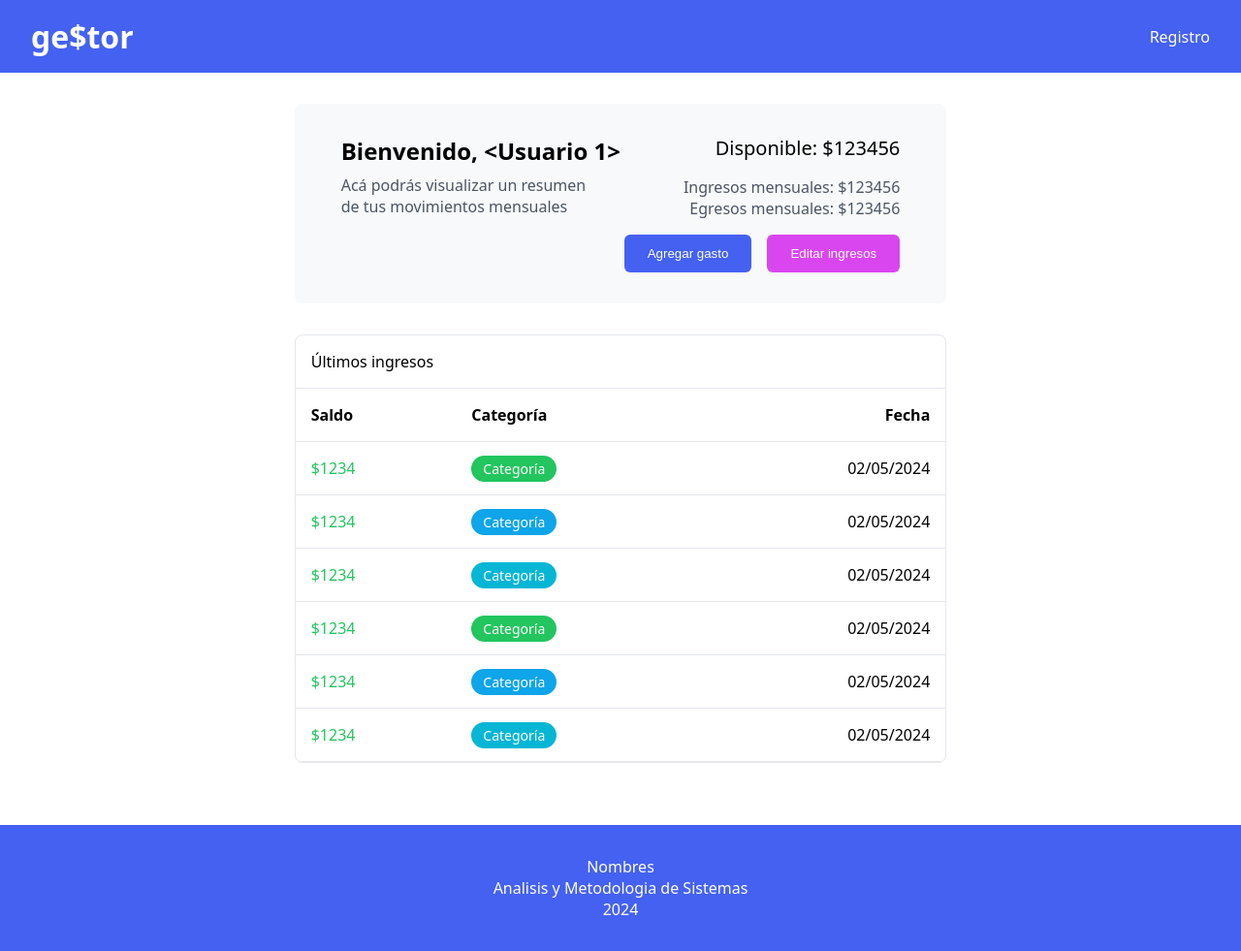
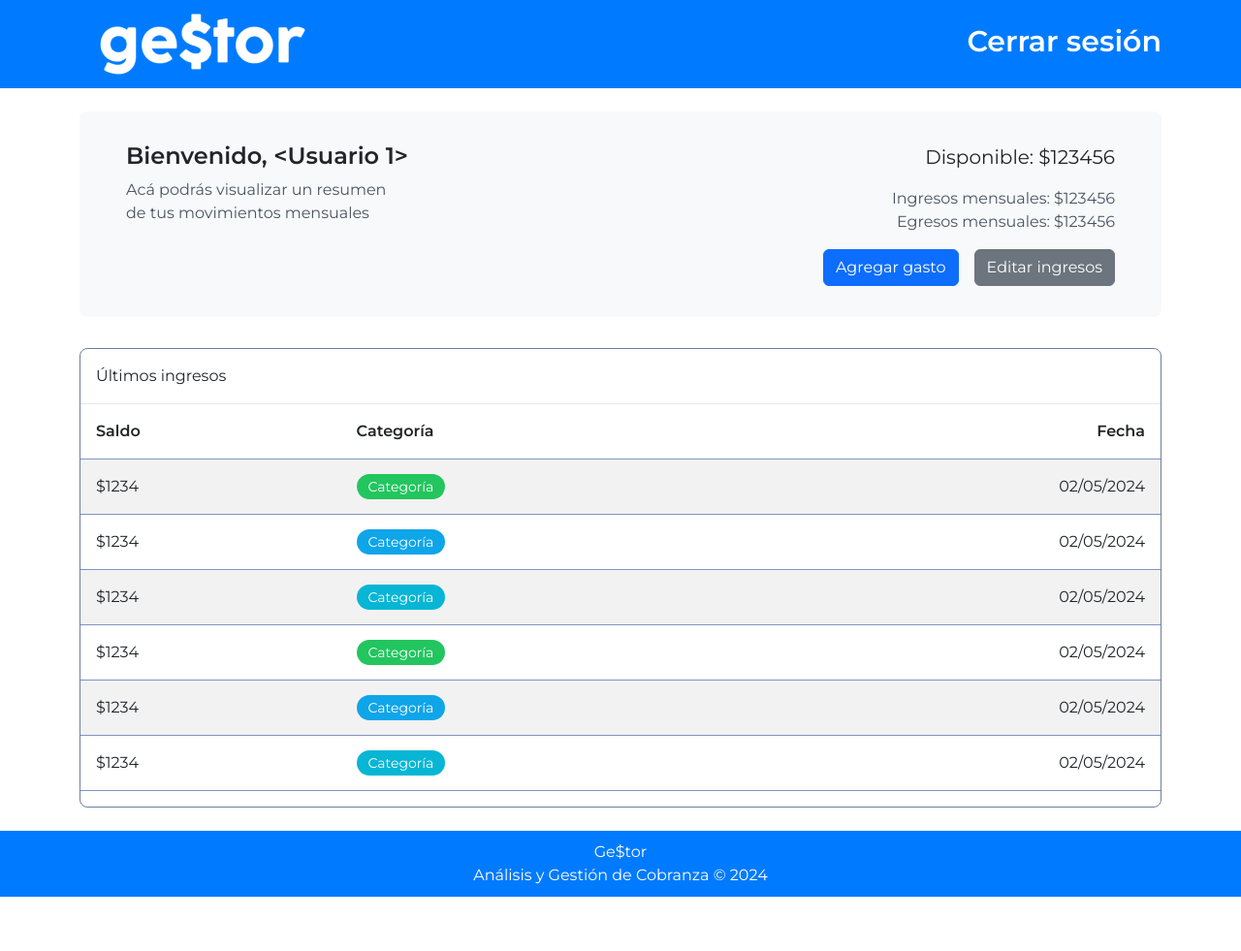
Before and after one commit to VictoriaLedesma/Gestor, a Flask app: template gestor/templates/ingresos.html in a window 1280 px wide. Shown: the whole page at 97% size. After the commit the page ends 925 px from the top, so only its background shows below. Run offline with Flask 3, Linux system fonts and the light colour scheme; the template is opened without the code that fills it: values that come from a table or form of the project are taken from there, others are empty; tables that the repository leaves empty hold one stand-in row (values such as "Sample post"); some libraries are stand-ins or nearby versions.

Commit message:
css/logo/aplicacion base.html/eliminar home.html

```diff
--- a/gestor/app.py
+++ b/gestor/app.py
@@ -69,7 +69,7 @@ def register():
 @app.route("/")
 def home():
     if 'usuario' in session:
-        return render_template("home.html", usuario=session['usuario'])
+        return render_template("inicio.html", usuario=session['usuario'])
     return redirect(url_for('login'))
 
 @app.route("/logout")
--- a/gestor/static/estilos.css
+++ b/gestor/static/estilos.css
@@ -349,21 +349,35 @@ footer p {
     padding: 0.75rem 1.5rem;
     border-radius: 0.375rem;
     border: none;
-    color: white;
+    color: rgb(95, 83, 83);
     cursor: pointer;
     font-weight: 500;
 }
 
 .btn-primary-ingresos {
     background-color: var(--primary-color);
+    color: #ffffff;
+}
+
+
+.btn-primary-ingresos:hover {
+    background-color: #004da1;
+    color: white;
 }
 
 .btn-secondary-ingresos {
     background-color: var(--secondary-color);
+    color: #ffffff;
+}
+
+.btn-secondary-ingresos:hover {
+    background-color: #a646a5;
+    border-color: #a646a5;
+    color: white;
 }
 
 .transactions-section-ingresos {
-    border: 1px solid #e5e7eb;
+    border: 1px solid #6d7e9e;
     border-radius: 0.5rem;
     overflow: hidden;
 }
@@ -383,7 +397,7 @@ footer p {
 .transactions-table-ingresos td {
     padding: 1rem;
     text-align: left;
-    border-bottom: 1px solid #e5e7eb;
+    border-bottom: 1px solid #7f95c0;
 }
 
 .transactions-table-ingresos th:last-child,
--- a/gestor/templates/base.html
+++ b/gestor/templates/base.html
@@ -4,6 +4,7 @@
         <meta charset="UTF-8">
         <meta name="viewport" content="width=device-width, initial-scale=1.0">
         <title>{% block title %}Ge$tor{% endblock %}</title>
+        <link rel="icon" type="image/png" href="{{ url_for('static', filename='img/logo.png') }}">
         <link href="https://cdn.jsdelivr.net/npm/bootstrap@5.3.0/dist/css/bootstrap.min.css" rel="stylesheet">
         <link href="https://fonts.googleapis.com/css2?family=Montserrat:wght@400;600&display=swap" rel="stylesheet">
         <link href="/static/estilos.css" rel="stylesheet">
@@ -35,5 +36,6 @@
         <p>Ge$tor</p>
         <p>Análisis y Gestión de Cobranza &copy; 2024</p>
     </footer>
+    <script src="https://cdn.jsdelivr.net/npm/bootstrap@5.3.0/dist/js/bootstrap.bundle.min.js"></script>
 </body>
 </html>
--- a/gestor/templates/ingresos.html
+++ b/gestor/templates/ingresos.html
@@ -1,18 +1,8 @@
-<!DOCTYPE html>
-<html lang="es" class="html-ingresos">
-<head>
-    <meta charset="UTF-8">
-    <meta name="viewport" content="width=device-width, initial-scale=1.0">
-    <title>ge$tor</title>
-    <link rel="stylesheet" href="/gestor/static/estilos.css">
-</head>
-<body class="body-ingresos">
-    <header class="header-ingresos">
-        <div class="logo-ingresos">ge$tor</div>
-        <a href="#" class="register-btn-ingresos">Registro</a>
-    </header>
+{% extends "base.html" %}
 
-    <main class="main-content-ingresos">
+{% block title %}Resumen de Ingresos{% endblock %}
+
+{% block content %}
 <div class="summary-card-ingresos">
     <div class="left-content-ingresos">
         <h1 class="greeting-title-dashboard">Bienvenido, {{ usuario }}</h1>
@@ -25,15 +15,15 @@
             <div>Egresos mensuales: $123456</div>
         </div>
         <div class="button-container-ingresos">
-                    <button class="btn-ingresos btn-primary-ingresos">Agregar gasto</button>
-                    <button class="btn-ingresos btn-secondary-ingresos">Editar ingresos</button>
+            <button class="btn btn-primary">Agregar gasto</button>
+            <button class="btn btn-secondary">Editar ingresos</button>
         </div>
     </div>
 </div>
 
-        <div class="transactions-section-ingresos">
+<div class="transactions-section-ingresos mt-4">
     <div class="transactions-header-ingresos">Últimos ingresos</div>
-            <table class="transactions-table-ingresos">
+    <table class="table table-striped transactions-table-ingresos">
         <thead>
             <tr>
                 <th>Saldo</th>
@@ -75,12 +65,4 @@
         </tbody>
     </table>
 </div>
-    </main>
-
-    <footer class="footer-ingresos">
-        <div>Nombres</div>
-        <div>Analisis y Metodologia de Sistemas</div>
-        <div>2024</div>
-    </footer>
-</body>
-</html>
+{% endblock %}
```
Also changed, not shown: gestor/templates/home.html (deleted, +0 -7 lines), gestor/templates/inicio.html (+22 -37 lines), gestor/static/img/logo.png (added). Lines whose indentation alone changed are shown as unchanged.
